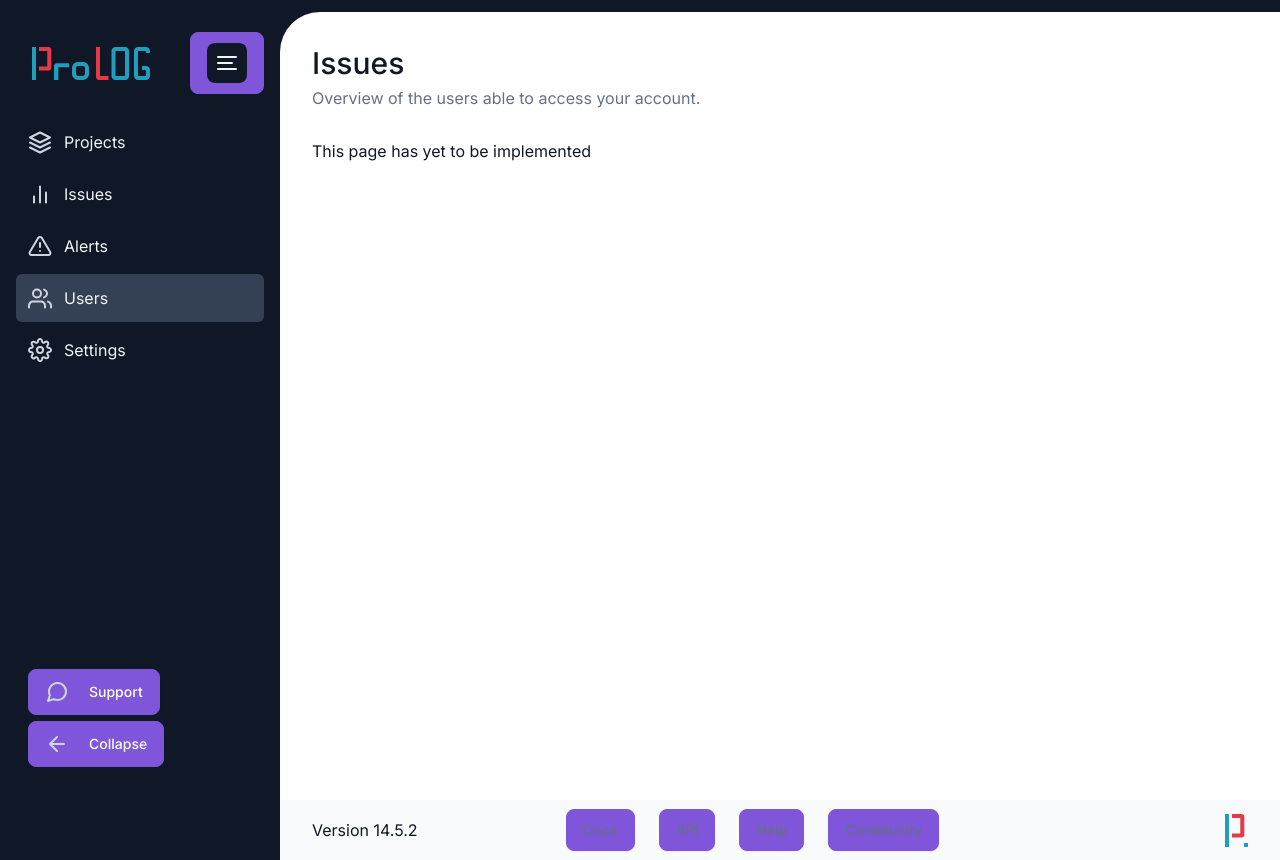
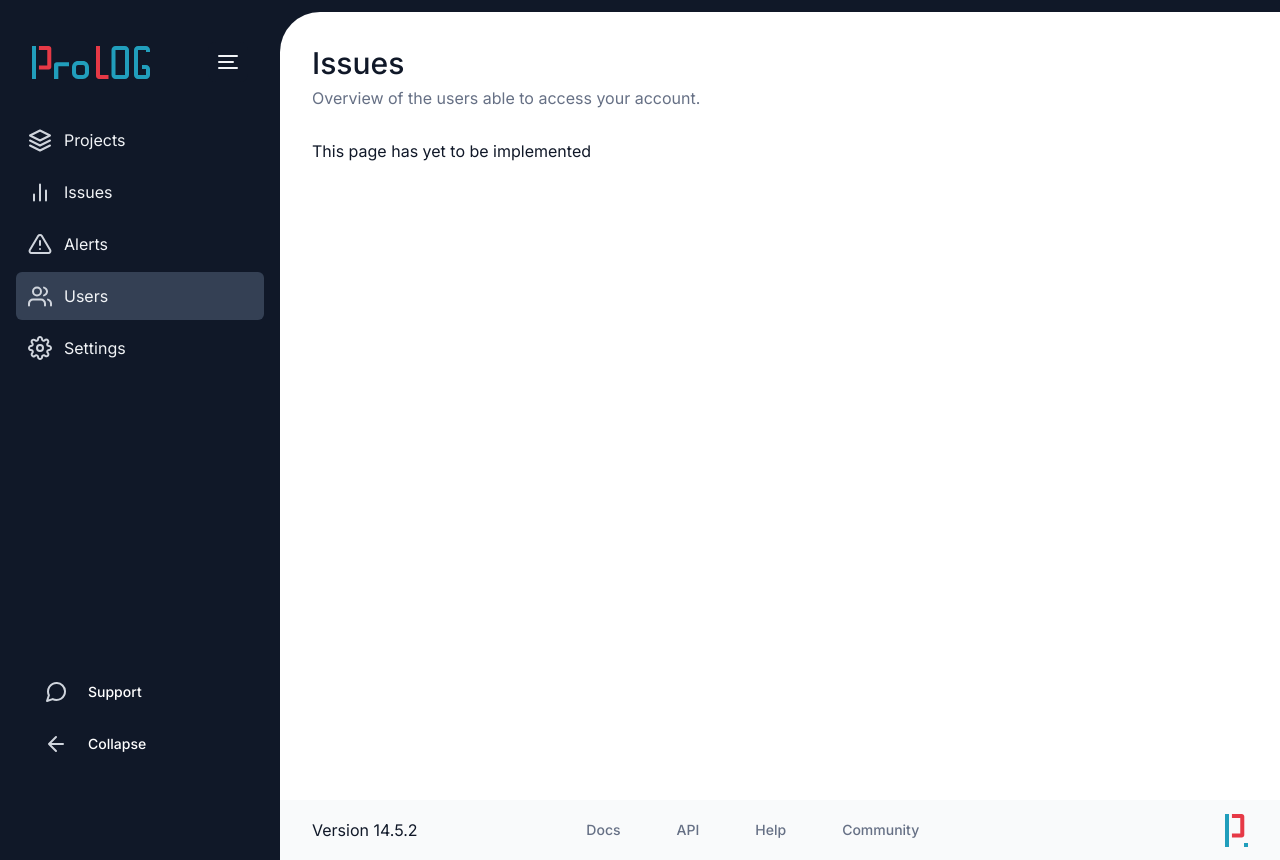
Before and after one commit to profydev/prolog-app-spookyWalrus, a Next.js app: page /dashboard/users in a window 1280 px wide. Built offline with nearby package versions, Linux system fonts and the light colour scheme.

Commit message:
Added missing onClick prop to <button> element

```diff
--- a/features/ui/button/button.module.scss
+++ b/features/ui/button/button.module.scss
@@ -47,6 +47,13 @@
     height: auto;
     font-size: 16px;
     line-height: 24px;
+  }
+
+  &.default {
+    background-color: transparent;
+    box-shadow: none;
+    border: transparent;
+    color: #fff;
   }
 
   &.primary {
--- a/features/ui/button/button.tsx
+++ b/features/ui/button/button.tsx
@@ -17,6 +17,7 @@ export enum ButtonColor {
   emptyGray = "emptyGray",
   error = "error",
   emptyError = "emptyError",
+  default = "default",
 }
 
 export enum ButtonState {
@@ -24,12 +25,6 @@ export enum ButtonState {
   hover = "hover",
   focus = "focus",
   disabled = "disabled",
-}
-
-export enum CircleIcon {
-  circleIcon = "circleIcon",
-  circleOne = "circleOne",
-  circleTwo = "circleTwo",
 }
 
 interface Props {
@@ -51,11 +46,12 @@ const Button = ({
   text,
   state = ButtonState.default,
   size = ButtonSize.md,
-  color = ButtonColor.primary,
+  color = ButtonColor.default,
   icon,
   showText,
   showCircle1,
   showCircle2,
+  onClick,
 }: Props) => {
   return (
     <button
@@ -65,6 +61,7 @@ const Button = ({
         styles[size],
         styles[color],
       )}
+      onClick={onClick}
     >
       {showCircle1 && <span className={styles.circleOne}>{icon}</span>}
       {showText && <span className={styles.childText}>{text}</span>}
```
